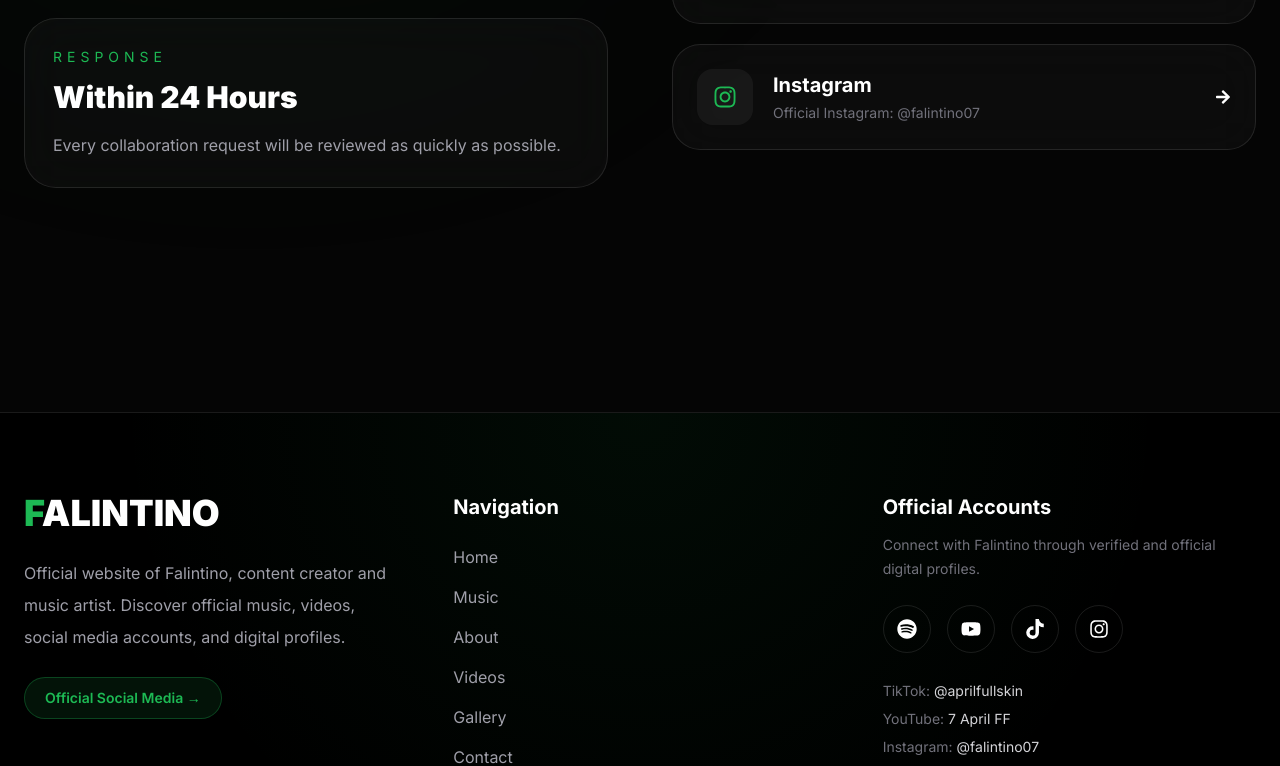
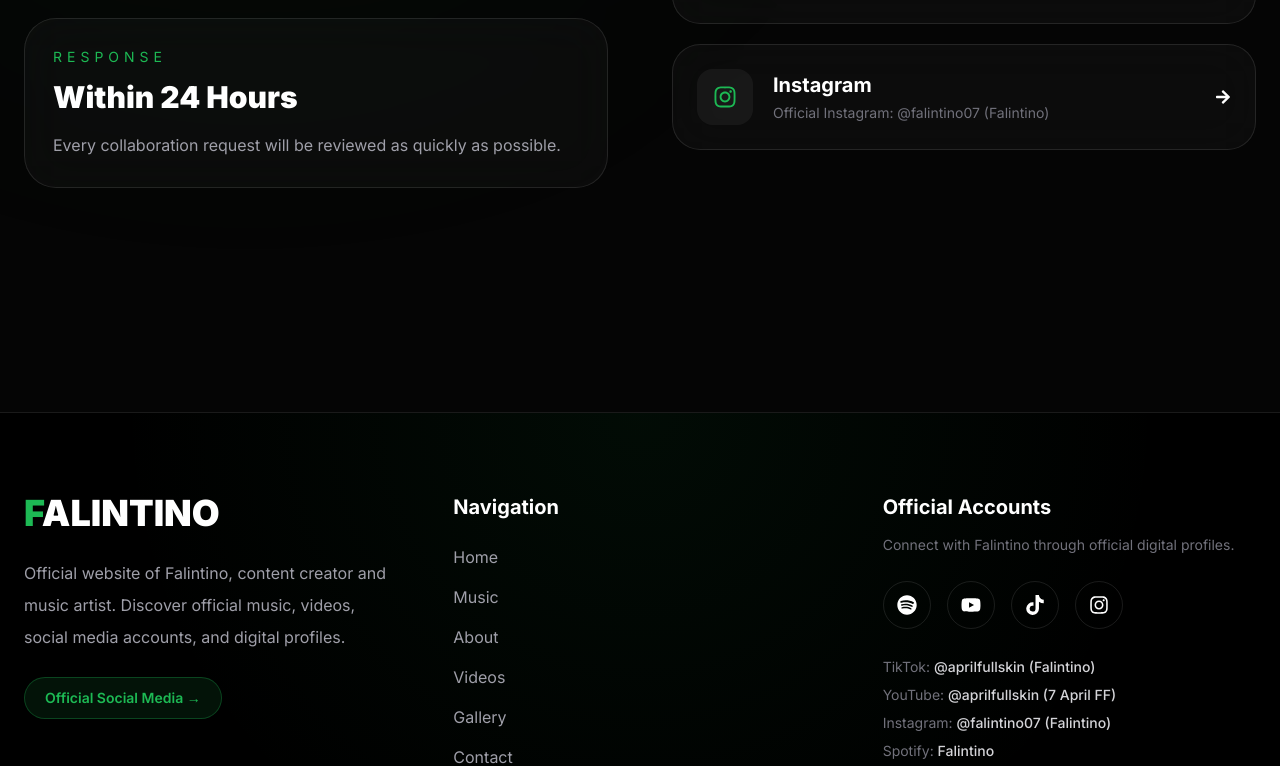
Before and after one commit to falintino/falintino, a Next.js app: page / in a window 1280 px wide. Shown: the part 10374-11140 px from the top of the page. Built offline with nearby package versions, Linux system fonts and the light colour scheme.

Commit message:
Clarify Falintino social identity across contact and footer

```diff
--- a/components/Footer.tsx
+++ b/components/Footer.tsx
@@ -84,14 +84,14 @@ export default function Footer() {
               </Link>
 
               <Link
-                href="/#music"
+                href="/music"
                 className="text-zinc-400 hover:text-[#1DB954]"
               >
                 Music
               </Link>
 
               <Link
-                href="/#about"
+                href="/about"
                 className="text-zinc-400 hover:text-[#1DB954]"
               >
                 About
@@ -134,8 +134,7 @@ export default function Footer() {
             </h3>
 
             <p className="mb-6 max-w-sm text-sm leading-6 text-zinc-500">
-              Connect with Falintino through verified and official digital
-              profiles.
+              Connect with Falintino through official digital profiles.
             </p>
 
             <div className="flex flex-wrap gap-4">
@@ -165,9 +164,9 @@ export default function Footer() {
                   href="https://www.tiktok.com/@aprilfullskin"
                   target="_blank"
                   rel="noopener noreferrer"
-                  className="text-zinc-300 hover:text-[#1DB954]"
+                  className="font-medium text-zinc-300 hover:text-[#1DB954]"
                 >
-                  @aprilfullskin
+                  @aprilfullskin (Falintino)
                 </a>
               </p>
 
@@ -177,9 +176,9 @@ export default function Footer() {
                   href="https://www.youtube.com/channel/UCGry5noC1A-0DxXaKo6igcg"
                   target="_blank"
                   rel="noopener noreferrer"
-                  className="text-zinc-300 hover:text-[#1DB954]"
+                  className="font-medium text-zinc-300 hover:text-[#1DB954]"
                 >
-                  7 April FF
+                  @aprilfullskin (7 April FF)
                 </a>
               </p>
 
@@ -189,9 +188,9 @@ export default function Footer() {
                   href="https://www.instagram.com/falintino07"
                   target="_blank"
                   rel="noopener noreferrer"
-                  className="text-zinc-300 hover:text-[#1DB954]"
+                  className="font-medium text-zinc-300 hover:text-[#1DB954]"
                 >
-                  @falintino07
+                  @falintino07 (Falintino)
                 </a>
               </p>
 
@@ -201,7 +200,7 @@ export default function Footer() {
                   href="https://open.spotify.com/artist/4uAv6DgSzS3d6ESFLdJyji"
                   target="_blank"
                   rel="noopener noreferrer"
-                  className="text-zinc-300 hover:text-[#1DB954]"
+                  className="font-medium text-zinc-300 hover:text-[#1DB954]"
                 >
                   Falintino
                 </a>
--- a/components/sections/Contact.tsx
+++ b/components/sections/Contact.tsx
@@ -8,6 +8,13 @@ import SectionTitle from "../ui/SectionTitle";
 
 import { artist } from "@/data/artist";
 import { socials } from "@/data/socials";
+
+const accountDescriptions: Record<string, string> = {
+  Spotify: "Falintino on Spotify",
+  YouTube: "Official YouTube: @aprilfullskin (7 April FF)",
+  TikTok: "Official TikTok: @aprilfullskin (Falintino)",
+  Instagram: "Official Instagram: @falintino07 (Falintino)",
+};
 
 export default function Contact() {
   return (
@@ -84,6 +91,9 @@ export default function Contact() {
             {socials.map((item) => {
               const Icon = item.icon;
 
+              const description =
+                accountDescriptions[item.name] ?? item.description;
+
               return (
                 <a
                   key={item.name}
@@ -104,7 +114,7 @@ export default function Contact() {
                       </h3>
 
                       <p className="mt-1 text-sm text-zinc-500">
-                        {item.description}
+                        {description}
                       </p>
                     </div>
 
```
